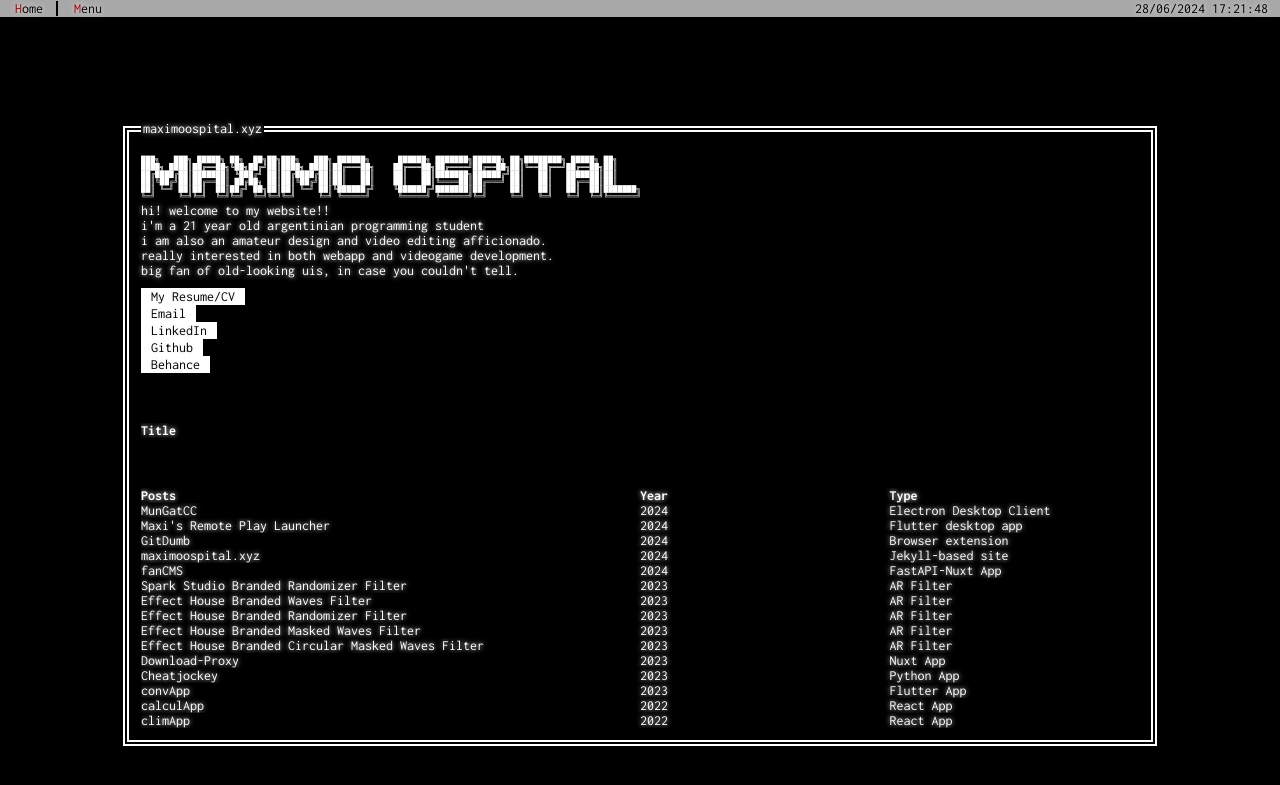
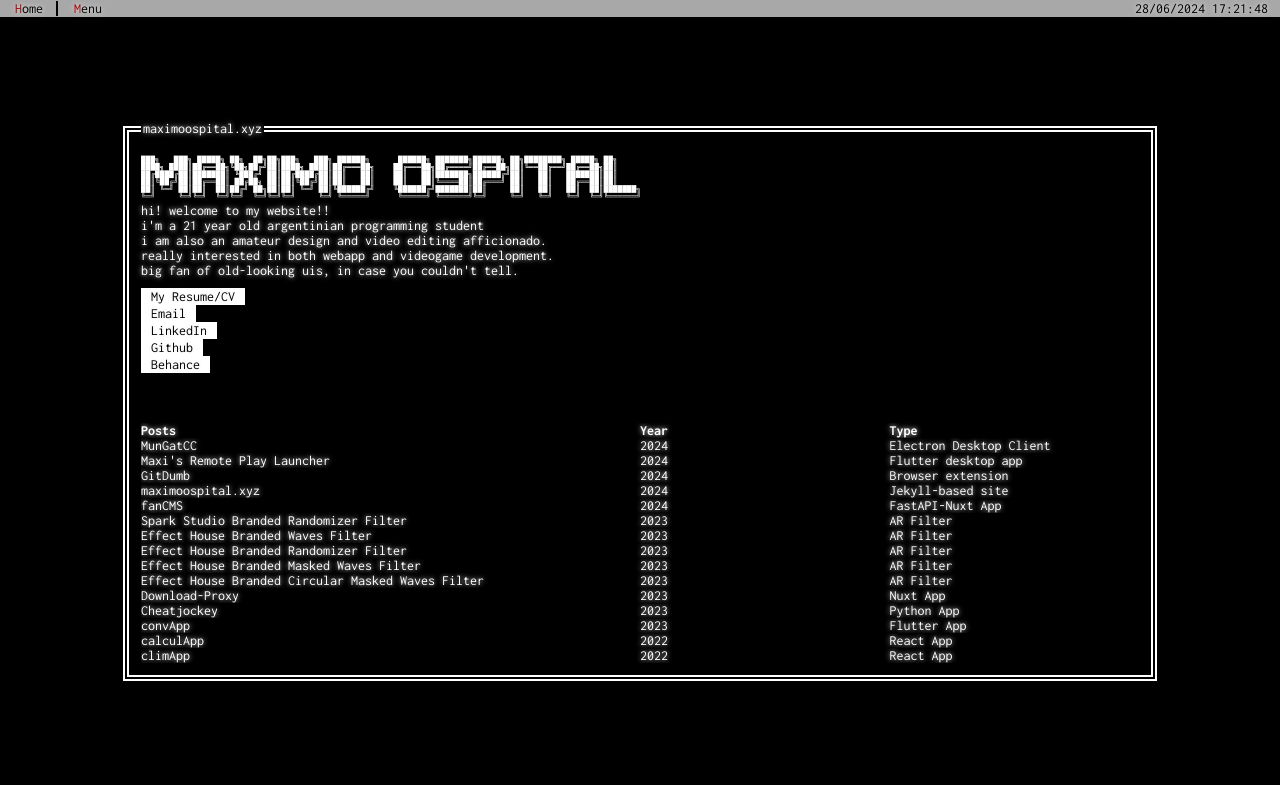
Before and after one commit to maximoospital/maximoospital.github.io, a Jekyll site: the page built from index.html, in a window 1280 px wide. Shown: the top 785 px of the page. Built offline with Jekyll 4.4.1, drawn with Linux system fonts in a browser that asks for light colours.

Commit message:
trying to fix home

```diff
--- a/_includes/landings_list.html
+++ b/_includes/landings_list.html
@@ -1,29 +1,5 @@
-  <ul class="rows">
-    <li class="row__cols">
-      <div class="row__title">
-        {% if site.landing_title %}
-          {{ site.landing_title }}
-        {% else %}
-          Title
-        {% endif %}
-      </div>
-    </li>
-    {% for page in site.categories.landings %}
-      <li class="row__post">
-        <a href="{{ site.url }}{{ page.url | relative_url }}">
-          <div class="row__title {% if include.uid == page.id %}row__active{% endif %}">
-            {{ page.title }}
-          </div>
-        </a>
-
-        {% if page.img %}
-        <div class="tui-image-window">
-          <fieldset class="tui-fieldset">
-              <legend><a href="{{ site.url }}{{ page.url | relative_url }}">{{ page.title }}.jpg</a></legend>
-              <a href="{{ site.url }}{{ page.url | relative_url }}"><img class="row__img" src="{{ page.img }}" alt="{{ page.title }}"></a>
-          </fieldset>
-        </div>
-        {% endif %}
-      </li>
-    {% endfor %}
-  </ul>
+<ul>
+  {% for page in site.categories.landings %}
+      <li><a href="{{ page.url | prepend: site.baseurl }}">{{ page.title }}</a></li>
+  {% endfor %}
+</ul>
--- a/_landings/GitdumbExt2.html
+++ b/_landings/GitdumbExt2.html
@@ -1,7 +1,7 @@
 ---
 layout: landing
 title: GitDumbExt
-category: Browser extension
+category: landings
 img: https://i.imgur.com/xy8A9sM.png
 year: 2024
 ---
```
